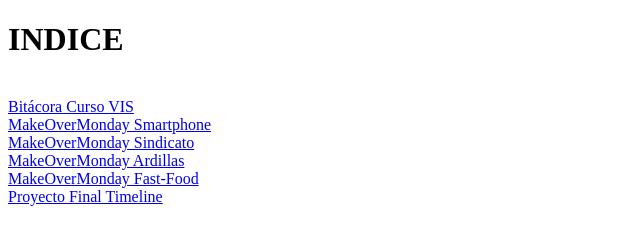
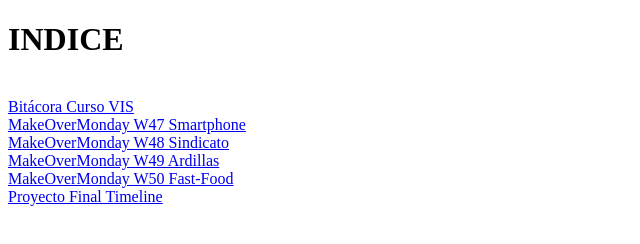
Before and after one commit to gjwidmer/infovis, a plain HTML site: page index.html in a window 1280 px wide. Shown: the whole page, without its empty margins (0-640 px from the left). Drawn offline with Linux system fonts and the light colour scheme.

Commit message:
Update index.html

```diff
--- a/index.html
+++ b/index.html
@@ -9,10 +9,10 @@
   <H1>INDICE</H1><br>
 
   <a href="https://docs.google.com/spreadsheets/d/1INi0ixe8Fo4lK4H05CSXcZxmUKAGUs6C6veoVpfQWzA/edit#gid=0">Bitácora Curso VIS</a><br>
-  <a href="https://gjwidmer.github.io/infovis/smartphone.html">MakeOverMonday Smartphone</a><br>
-  <a href="https://gjwidmer.github.io/infovis/sindicato.html">MakeOverMonday Sindicato</a><br>
-  <a href="https://gjwidmer.github.io/infovis/ardillas.html">MakeOverMonday Ardillas</a><br>
-  <a href="https://gjwidmer.github.io/infovis/fastfood.html">MakeOverMonday Fast-Food</a><br>
+  <a href="https://gjwidmer.github.io/infovis/smartphone.html">MakeOverMonday W47 Smartphone</a><br>
+  <a href="https://gjwidmer.github.io/infovis/sindicato.html">MakeOverMonday W48 Sindicato</a><br>
+  <a href="https://gjwidmer.github.io/infovis/ardillas.html">MakeOverMonday W49 Ardillas</a><br>
+  <a href="https://gjwidmer.github.io/infovis/fastfood.html">MakeOverMonday W50 Fast-Food</a><br>
   <a href="https://gjwidmer.github.io/infovis/proyecto.html">Proyecto Final Timeline</a><br>
 </body>
 </html>
```
